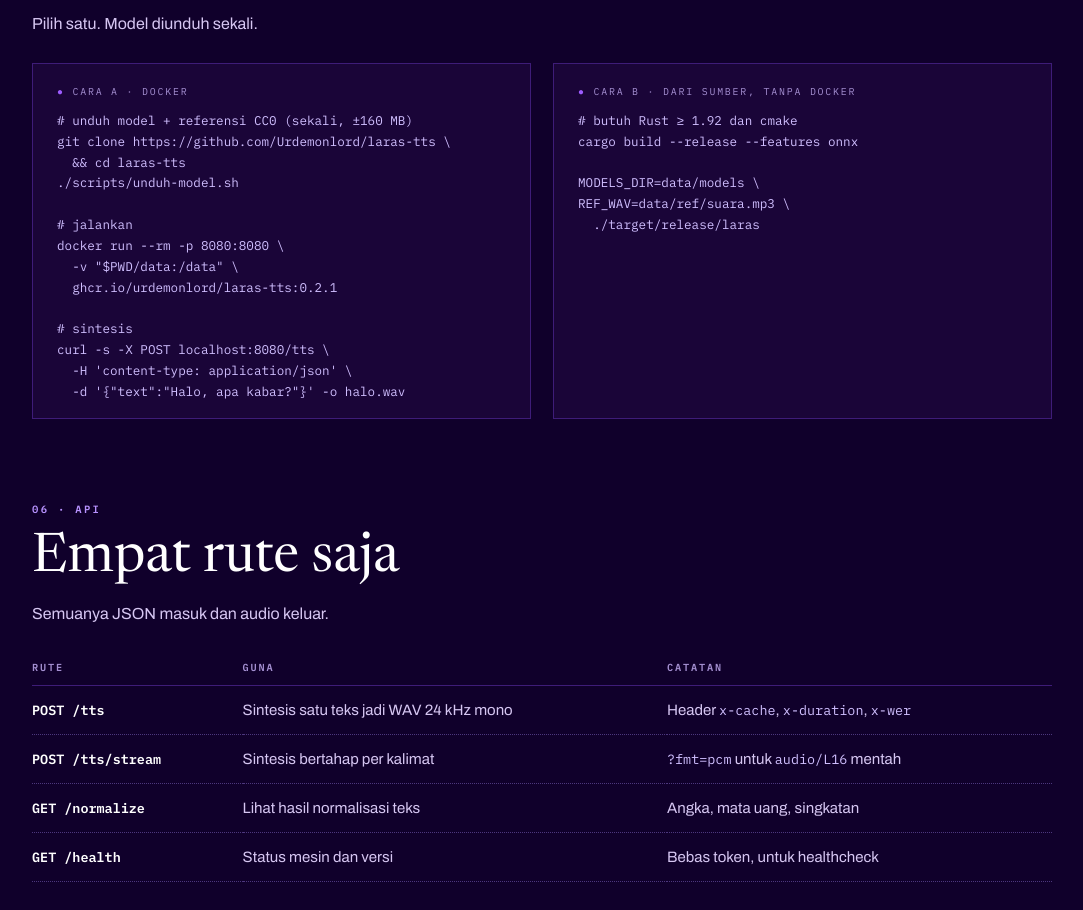
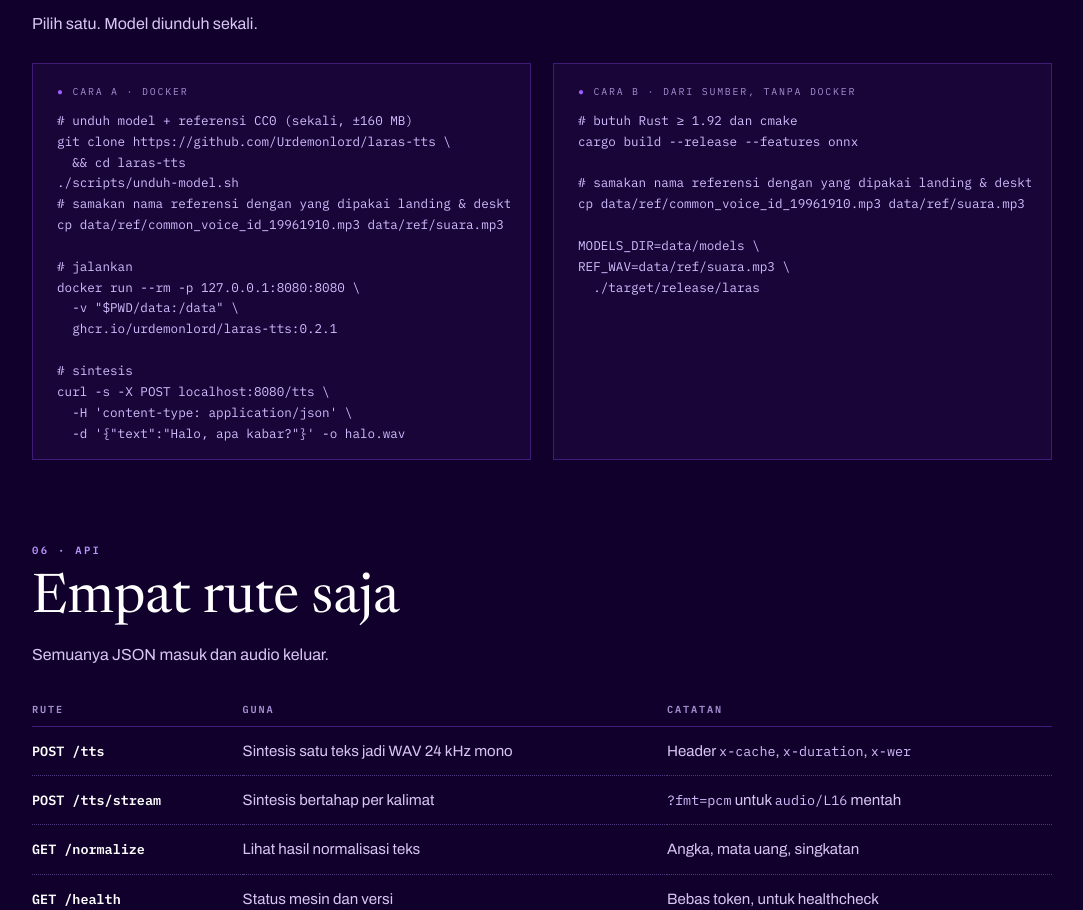
Before and after one commit to Urdemonlord/laras-tts, a plain HTML site: page landing/index.html in a window 1280 px wide. Shown: the part 6265-7175 px from the top of the page, without its empty margins (98-1181 px from the left). Drawn offline with Linux system fonts and the light colour scheme.

Commit message:
landing: force-add demo mp3s, document suara.mp3 copy step (#3)
- Force-add salam/angka/jujur.mp3 ke landing/assets (sebelumnya hanya ada di live). File diambil dari URL live, sha256 sama persis dengan yang disajikan nginx; durasi 7.0/9.2/10.1 dtk, decode OK.

- Tambah langkah cp data/ref/common_voice_id_19961910.mp3 data/ref/suara.mp3 setelah unduh-model.sh (Cara A) dan sebelum run di Cara B, supaya nama suara.mp3 yang dipakai landing dan desktop tetap berlaku.

- Contoh docker run kini bind 127.0.0.1:8080:8080.

```diff
--- a/landing/index.html
+++ b/landing/index.html
@@ -835,9 +835,11 @@
 git clone https://github.com/Urdemonlord/laras-tts \
   &amp;&amp; cd laras-tts
 ./scripts/unduh-model.sh
+# samakan nama referensi dengan yang dipakai landing &amp; desktop
+cp data/ref/common_voice_id_19961910.mp3 data/ref/suara.mp3
 
 # jalankan
-docker run --rm -p 8080:8080 \
+docker run --rm -p 127.0.0.1:8080:8080 \
   -v "$PWD/data:/data" \
   ghcr.io/urdemonlord/laras-tts:0.2.1
 
@@ -850,6 +852,9 @@ curl -s -X POST localhost:8080/tts \
             <div class="cap">Cara B · Dari sumber, tanpa Docker</div>
             <pre># butuh Rust ≥ 1.92 dan cmake
 cargo build --release --features onnx
+
+# samakan nama referensi dengan yang dipakai landing &amp; desktop
+cp data/ref/common_voice_id_19961910.mp3 data/ref/suara.mp3
 
 MODELS_DIR=data/models \
 REF_WAV=data/ref/suara.mp3 \
```
Also changed, not shown: 3 other files.
